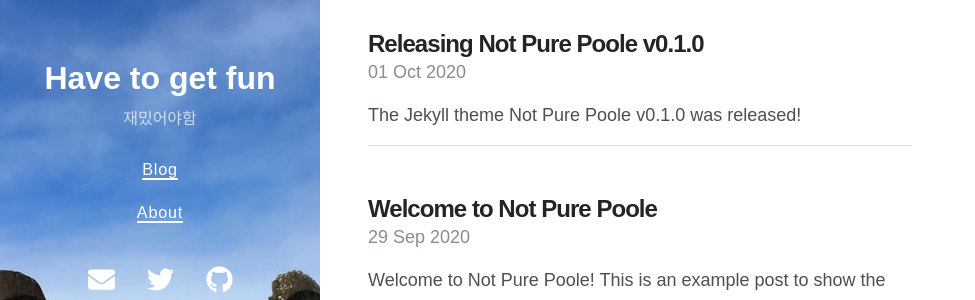
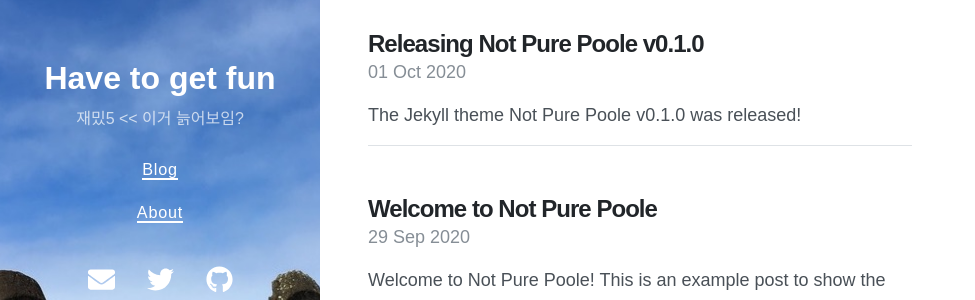
Before and after one commit to LeeJyeon/LeeJyeon.github.io, a Jekyll site: the page built from index.html, in a window 1280 px wide. Shown: the part 269-569 px from the top of the page, without its empty margins (0-975 px from the left). Built offline with Jekyll 4.4.1, drawn with Linux system fonts in a browser that asks for light colours; nearby versions of some CDN libraries; the list of posts is cut into pages by our own code.

Commit message:
jekyll skin add

```diff
--- a/_config.yml
+++ b/_config.yml
@@ -1,6 +1,6 @@
 # Setup
 title: Have to get fun
-description: 재밌어야함
+description: 재밌5 << 이거 늙어보임?
 url: https://leejyeon.github.io
 # avatar: /avatar.jpeg
 paginate: 5
```
